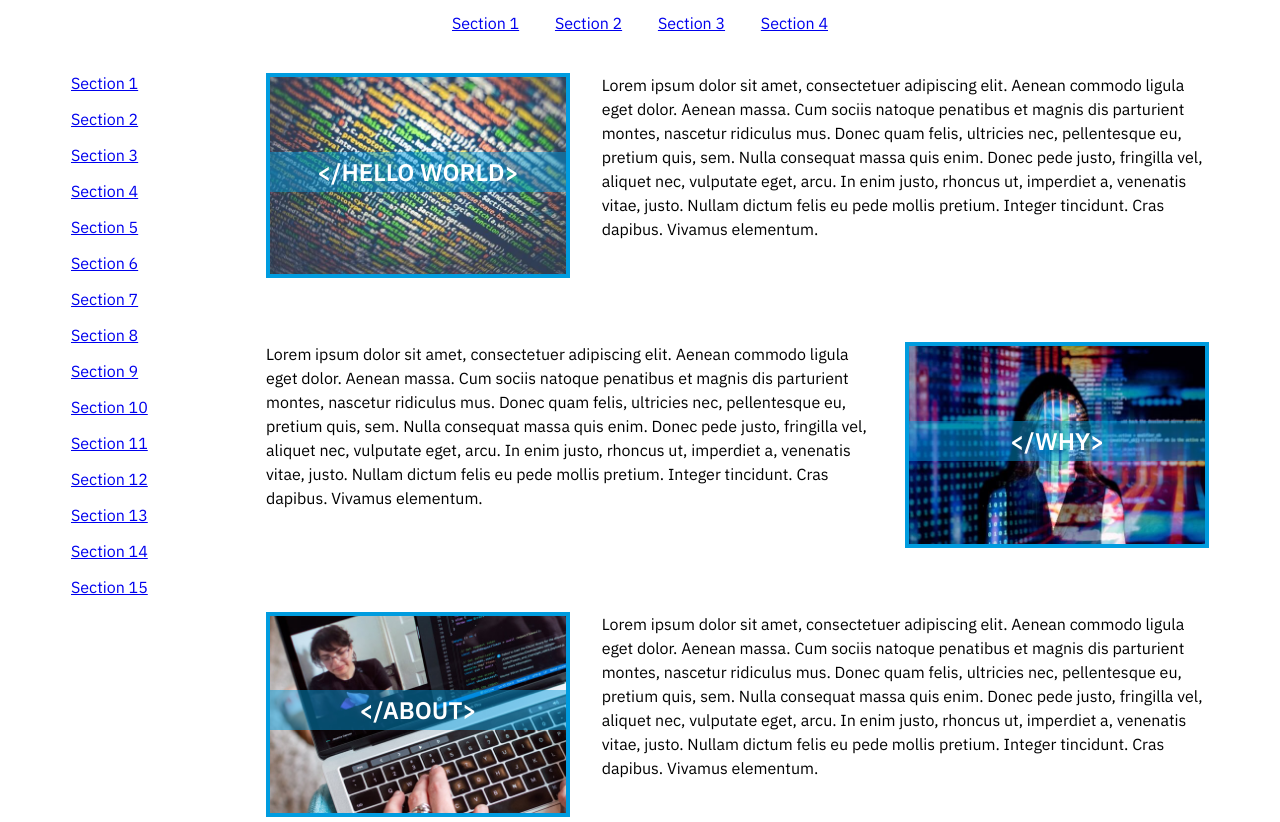
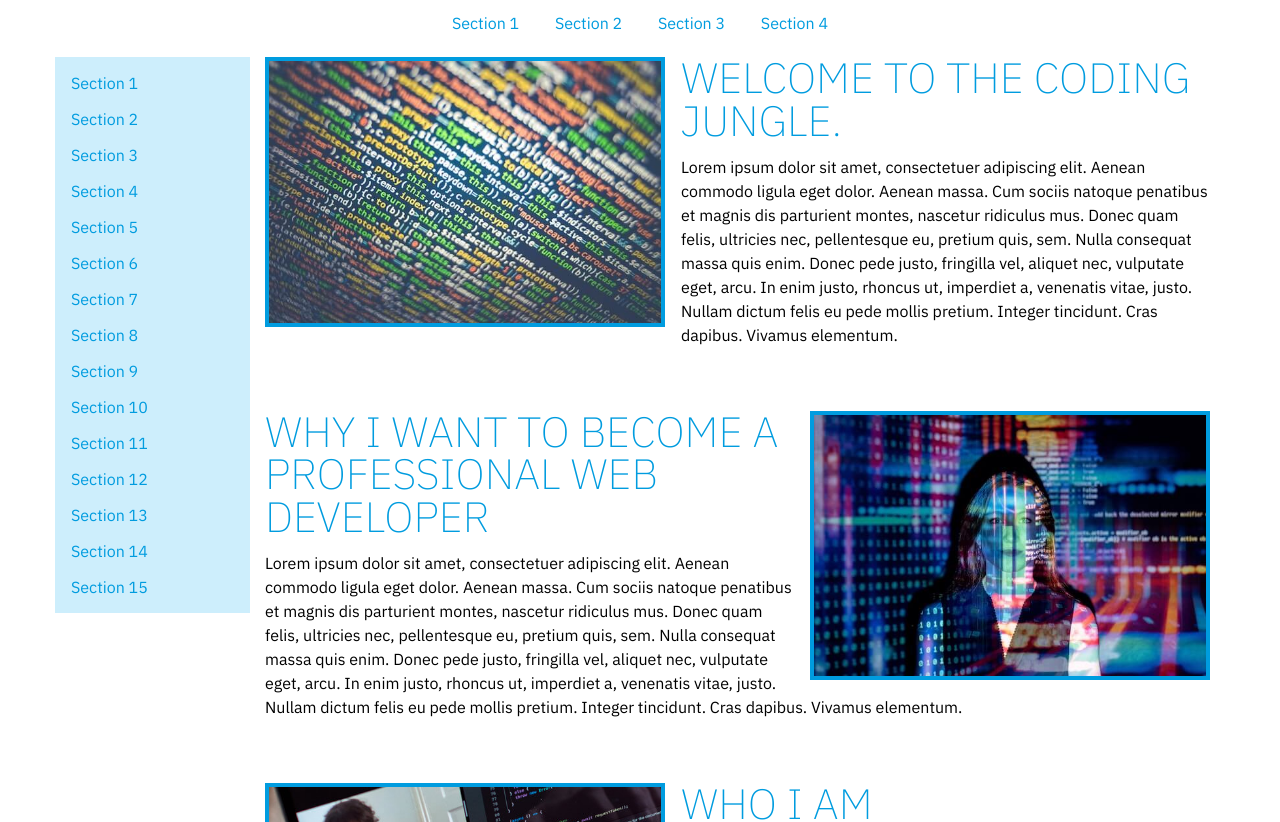
Before and after one commit to ikarustee/wbs-final-exercise, a website built with Parcel: page index.html in a window 1280 px wide. Shown: the part 130-952 px from the top of the page. Built offline with nearby package versions, Linux system fonts and the light colour scheme.

Commit message:
Major changes see description – Used float and clear instead of flexbox – optimized typography

```diff
--- a/index.html
+++ b/index.html
@@ -52,16 +52,13 @@
         </aside>
         <section id="content" class="col-10">
           <article class="row col-12">
-            <div class="col-4">
-              <h2>&lt;/Hello World&gt;</h2>
-              <img
+              <img class="left"
                 src="/dist/img/1__helloworld__markus-spiske-8OyKWQgBsKQ-unsplash_opt.jpg"
                 alt=""
                 width="600"
               />
-            </div>
-            <div class="col-8">
-              <p>
+              <h2>Welcome to the coding jungle.</h2>
+              <p class="clear">
                 Lorem ipsum dolor sit amet, consectetuer adipiscing elit. Aenean
                 commodo ligula eget dolor. Aenean massa. Cum sociis natoque
                 penatibus et magnis dis parturient montes, nascetur ridiculus
@@ -72,11 +69,15 @@
                 felis eu pede mollis pretium. Integer tincidunt. Cras dapibus.
                 Vivamus elementum.
               </p>
-            </div>
           </article>
           <article class="row col-12">
-            <div class="col-8">
-              <p>
+            <img class="right"
+              src="/dist/img/2__why__thisisengineering-raeng-8hgmG03spF4-unsplash_opt.jpg"
+              alt=""
+              width="600"
+            />
+              <h2>Why I want to become a professional web developer</h2>
+              <p class="clear">
                 Lorem ipsum dolor sit amet, consectetuer adipiscing elit. Aenean
                 commodo ligula eget dolor. Aenean massa. Cum sociis natoque
                 penatibus et magnis dis parturient montes, nascetur ridiculus
@@ -87,27 +88,15 @@
                 felis eu pede mollis pretium. Integer tincidunt. Cras dapibus.
                 Vivamus elementum.
               </p>
-            </div>
-            <div class="col-4">
-              <h2>&lt;/Why&gt;</h2>
-              <img
-                src="/dist/img/2__why__thisisengineering-raeng-8hgmG03spF4-unsplash_opt.jpg"
-                alt=""
-                width="600"
-              />
-            </div>
           </article>
           <article class="row col-12">
-            <div class="col-4">
-              <h2>&lt;/About&gt;</h2>
-              <img
+              <img class="left"
                 src="/dist/img/3__about__thisisengineering-raeng-LxVzgYjkHp4-unsplash_opt.jpg"
                 alt=""
                 width="600"
               />
-            </div>
-            <div class="col-8">
-              <p>
+              <h2>Who I am</h2>
+              <p class="clear">
                 Lorem ipsum dolor sit amet, consectetuer adipiscing elit. Aenean
                 commodo ligula eget dolor. Aenean massa. Cum sociis natoque
                 penatibus et magnis dis parturient montes, nascetur ridiculus
@@ -122,7 +111,7 @@
           </article>
         </section>
       </main>
-      <footer class="col-12">
+      <footer class="col-12 clear">
         <div class="row col-12">
           <div class="col-md-2">
             <a href="#">Section 1</a>
--- a/src/styles.css
+++ b/src/styles.css
@@ -10,6 +10,7 @@
 }
 :root {
   --blue: #009cdf;
+  --lightblue: #cdeefc;
   --white: #ffffff;
 }
 html {
@@ -22,13 +23,54 @@ body {
   width: 100%;
 }
 /* ================================ */
+/* Typography ==================== */
+/* ============================== */
+h1,
+h2,
+h3,
+h4,
+h5,
+h6 {
+  color: var(--blue);
+  text-transform: uppercase;
+}
+h1 {
+  font-size: 4.25em;
+}
+h2 {
+  font-size: 2.65em;
+  font-weight: 300;
+  line-height: 1;
+  margin-bottom: 0.3em;
+}
+#content .row .col-4 h3 {
+  color: var(--white);
+  background-color: #009cdf77;
+  background-size: auto 3em;
+  padding: 4px 0;
+  position: absolute;
+  text-transform: uppercase;
+  top: calc(50% - 3.5em);
+  width: 100%;
+}
+p {
+  line-height: 1.5;
+}
+a {
+  color: var(--blue);
+  text-decoration: none;
+  transition: all 150ms ease-in-out;
+}
+a:hover {
+  color: black;
+}
+/* ================================ */
 /* Grid containers =============== */
 /* ============================== */
-.row {
+/* .row {
   display: flex;
   flex-wrap: nowrap;
-  gap: 2em;
-}
+} */
 [class^="col-"] {
   box-sizing: border-box;
   padding: 1em;
@@ -75,7 +117,8 @@ body {
 /* ================================ */
 /* Main containers =============== */
 /* ============================== */
-#app {
+#app,
+footer {
   box-sizing: border-box;
   margin: 0 auto;
   padding: 0 15px;
@@ -107,16 +150,20 @@ nav ul.menu li {
 ul.menu {
   list-style: none;
 }
-main,
+main {
+  background-color: var(--white);
+  box-sizing: border-box;
+  padding-top: 2em;
+}
 main.col-12 {
-  display: flex;
   padding: 0;
 }
 #content {
-  display: flex;
-  gap: 4em;
-  flex-wrap: wrap;
+  background-color: var(--white);
+  width: 83.3333%;
   margin-bottom: 2.5em;
+  padding: 0 15px 2em 15px;
+  float: right;
 }
 #content .row .col-4 {
   display: block;
@@ -124,23 +171,35 @@ main.col-12 {
   position: relative;
   text-align: center;
 }
-#content .row .col-4 h2 {
-  background-color: #009cdf77;
-  background-size: auto 3em;
-  padding: 4px 0;
-  position: absolute;
-  top: calc(50% - 1em);
-  width: 100%;
+article {
+  padding-bottom: 4em;
 }
-#content .row .col-4 img {
+article img {
   border: 4px var(--blue) solid;
   box-sizing: border-box;
   display: block;
-  max-width: 100%;
   padding: 0;
+  max-width: 400px;
+  height: auto;
+}
+article img.left {
+  float: left;
+  margin-right: 1em;
+}
+article img.right {
+  float: right;
+  margin-left: 1em;
+}
+article p.clear {
+  clear: both;
+  display: inline;
 }
 #content .row .col-8 {
   padding: 0;
+}
+aside {
+  float: left;
+  background-color: var(--lightblue);
 }
 aside.col-2 {
   padding: 0;
@@ -149,15 +208,18 @@ nav#secondary {
   text-align: left;
 }
 footer {
+  background-color: var(--blue);
+  clear: both;
+  padding: 0;
   text-align: center;
 }
-/* ================================ */
-/* Typography ==================== */
-/* ============================== */
-p {
-  line-height: 1.5;
+footer .row {
+  padding: 0;
 }
-.col-4 h2 {
+footer .row .col-md-2 {
+  display: inline-block;
+  width: calc(20% - 1em);
+}
+footer a {
   color: var(--white);
-  text-transform: uppercase;
 }
```
